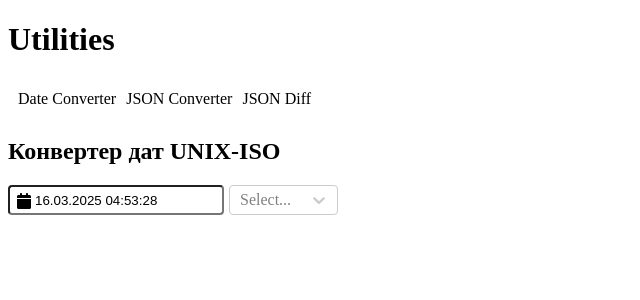
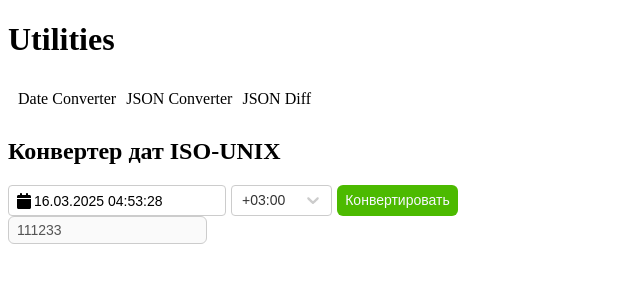
Before and after one commit to thornedll/utilities, a React (Create React App) app: page / in a window 1280 px wide. Shown: the top 300 px of the page, without its empty margins (0-640 px from the left). Built offline with nearby package versions, Linux system fonts and the light colour scheme.

Commit message:
modified UI styles

```diff
--- a/src/components/UI/BaseSelect.tsx
+++ b/src/components/UI/BaseSelect.tsx
@@ -1,40 +1,51 @@
 import React from "react";
-import Select from "react-select";
+import Select, { StylesConfig } from "react-select";
 import styles from "./styles.module.scss";
 
-type Options = {
+type Option = {
   label: String;
   value: String;
 };
 
 interface BaseSelectProps {
-  options: Options[];
+  options: Option[];
+  defaultValue: Option;
 }
 
-export const BaseSelect: React.FC<BaseSelectProps> = ({ options }) => {
+const selectStyles: StylesConfig = {
+  control: (styles) => ({
+    ...styles,
+    minHeight: "31px",
+    maxHeight: "31px",
+    alignContent: "center",
+    fontSize: "14px",
+    fontFamily: "Arial",
+    cursor: "pointer",
+  }),
+  menuList: (styles) => ({
+    ...styles,
+    fontSize: "14px",
+    fontFamily: "Arial",
+  }),
+  indicatorSeparator: () => ({
+    display: "none",
+  }),
+  valueContainer: (styles) => ({
+    ...styles,
+    padding: "0 8px",
+  }),
+};
+
+export const BaseSelect: React.FC<BaseSelectProps> = ({
+  options,
+  defaultValue,
+}) => {
   return (
     <Select
-      styles={{
-        control: (baseStyles) => ({
-          ...baseStyles,
-          minHeight: "30px",
-          maxHeight: "30px",
-          alignContent: "center",
-        }),
-        indicatorSeparator: () => ({
-          display: "none",
-        }),
-        indicatorsContainer: (baseStyles) => ({
-          ...baseStyles,
-          // padding: "0 8px",
-        }),
-        valueContainer: (baseStyles) => ({
-          ...baseStyles,
-          padding: "0 8px",
-        }),
-      }}
+      styles={selectStyles}
       options={options}
       className={styles.select}
+      defaultValue={defaultValue}
     ></Select>
   );
 };
--- a/src/components/UI/Button.tsx
+++ b/src/components/UI/Button.tsx
@@ -1,4 +1,5 @@
-import React from 'react';
+import React from "react";
+import styles from "./styles.module.scss";
 
 interface ButtonProps {
   text: string;
@@ -6,9 +7,13 @@ interface ButtonProps {
   disabled?: boolean;
 }
 
-export const Button: React.FC<ButtonProps> = ({ text, onClick, disabled = false }) => {
+export const Button: React.FC<ButtonProps> = ({
+  text,
+  onClick,
+  disabled = false,
+}) => {
   return (
-    <button onClick={onClick} disabled={disabled}>
+    <button onClick={onClick} disabled={disabled} className={styles.btnPrimary}>
       {text}
     </button>
   );
--- a/src/components/UI/DateTimePicker.tsx
+++ b/src/components/UI/DateTimePicker.tsx
@@ -15,15 +15,18 @@ export const DateTimePicker: React.FC<DatePickerProps> = () => {
   };
 
   return (
+    <div>
       <DatePicker
         locale="ru"
         showIcon
         selected={date}
-      onChange={handleChange} //only when value has changed
+        onChange={handleChange}
         timeInputLabel="Время:"
         dateFormat="dd.MM.yyyy hh:mm:ss"
         showTimeInput
-      className={styles.dataPicker}
+        className={styles.datePicker}
+        popperPlacement="bottom-end"
       />
+    </div>
   );
 };
--- a/src/components/UI/TextInput.tsx
+++ b/src/components/UI/TextInput.tsx
@@ -1,15 +1,26 @@
-import React, { useState } from "react";
+import React, { useEffect, useState } from "react";
 import styles from "./styles.module.scss";
 
 interface TextInputProps {
+  inputValue?: string | (() => string);
   placeholder?: string;
+  disabled?: boolean;
 }
 
-export const TextInput: React.FC<TextInputProps> = ({ placeholder }) => {
-  const [text, setText] = useState<string>("");
+export const TextInput: React.FC<TextInputProps> = ({
+  placeholder,
+  inputValue = "",
+  disabled = false,
+}) => {
+  //TODO useState вынести на верхний уровень
+  const [text, setText] = useState<string>(inputValue);
   const handleChange = (text: string) => {
     setText(text);
   };
+
+  useEffect(() => {
+    setText(inputValue);
+  }, [inputValue]);
 
   return (
     <input
@@ -17,6 +28,8 @@ export const TextInput: React.FC<TextInputProps> = ({ placeholder }) => {
       placeholder={placeholder}
       onChange={() => handleChange}
       value={text}
+      className={styles.textInput}
+      disabled={disabled}
     ></input>
   );
 };
--- a/src/components/UI/styles.module.scss
+++ b/src/components/UI/styles.module.scss
@@ -1,8 +1,36 @@
-.select .container,
-.dataPicker {
+.select,
+.datePicker {
   border-radius: 4px;
   cursor: pointer;
+  font-size: 14px;
+  max-height: 30px;
   &:hover {
     border-color: #8a8a8a;
   }
 }
+
+.datePicker {
+  border: 1px solid hsl(0, 0%, 80%);
+  height: 18px;
+}
+
+.btnPrimary {
+  border: none;
+  border-radius: 6px;
+  background-color: #4cba00;
+  color: ghostwhite;
+  padding: 4px 8px;
+  font-size: 14px;
+  cursor: pointer;
+  &:hover {
+    background-color: #49b000;
+  }
+}
+
+.textInput {
+  height: 18px;
+  padding: 4px 8px;
+  font-size: 14px;
+  border: 1px solid hsl(0, 0%, 80%);
+  border-radius: 6px;
+}
--- a/src/components/pages/DateConverter.tsx
+++ b/src/components/pages/DateConverter.tsx
@@ -1,20 +1,18 @@
-import { DateTimePicker, BaseSelect } from "../UI";
+import { DateTimePicker, BaseSelect, Button, TextInput } from "../UI";
 import styles from "./styles.module.scss";
-
-const timezones = [
-  { label: "+00:00", value: "00" },
-  { label: "+01:00", value: "01" },
-  { label: "+02:00", value: "02" },
-  { label: "+03:00", value: "03" },
-];
+import { timezones } from "../../constants";
 
 export const DateConverter = () => {
   return (
     <>
-      <h2>Конвертер дат UNIX-ISO</h2>
+      <h2>Конвертер дат ISO-UNIX</h2>
       <div className={styles.optionsWrapper}>
         <DateTimePicker />
-        <BaseSelect options={timezones} />
+        <BaseSelect options={timezones} defaultValue={timezones[3]} />
+        <Button text="Конвертировать" onClick={() => {}} />
+      </div>
+      <div className={styles.resultWrapper}>
+        <TextInput placeholder="Результат" inputValue="111233" disabled />
       </div>
     </>
   );
--- /dev/null
+++ b/src/constants/index.ts
@@ -0,0 +1,15 @@
+export const timezones = [
+  { label: "+00:00", value: "00" },
+  { label: "+01:00", value: "01" },
+  { label: "+02:00", value: "02" },
+  { label: "+03:00", value: "03" },
+  { label: "+04:00", value: "04" },
+  { label: "+05:00", value: "05" },
+  { label: "+06:00", value: "06" },
+  { label: "+07:00", value: "07" },
+  { label: "+08:00", value: "08" },
+  { label: "+09:00", value: "09" },
+  { label: "+10:00", value: "10" },
+  { label: "+11:00", value: "11" },
+  { label: "+12:00", value: "12" },
+];
```
Lines whose indentation alone changed are shown as unchanged.
